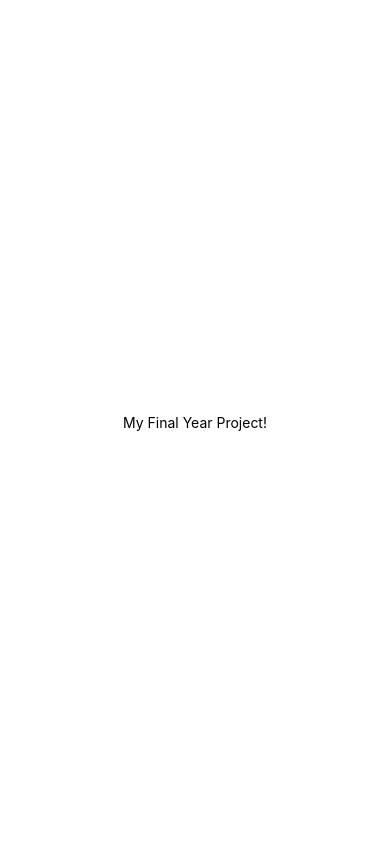
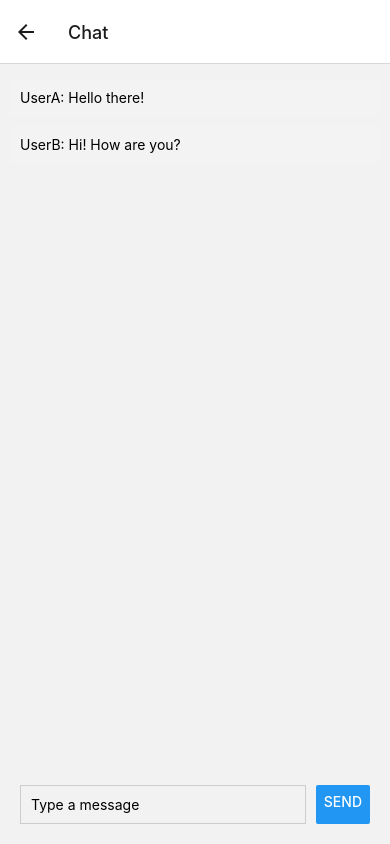
Before and after one commit to Wsinthechat2912/WarzoneCommunity, a React Native app: screen /Chat in a window 390 px wide. Built offline with nearby package versions, Linux system fonts and the light colour scheme.

Commit message:
made a login page

```diff
--- a/App.js
+++ b/App.js
@@ -1,20 +1,13 @@
-import { StatusBar } from 'expo-status-bar';
-import { StyleSheet, Text, View } from 'react-native';
+import React from "react";
+import AppNavigator from "./src/navigation/AppNavigator";
+import { AuthProvider } from "./src/contexts/AuthContext";
 
-export default function App() {
+const App = () => {
   return (
-    <View style={styles.container}>
-      <Text>My Final Year Project!</Text>
-      <StatusBar style="auto" />
-    </View>
+    <AuthProvider>
+      <AppNavigator />
+    </AuthProvider>
   );
-}
+};
 
-const styles = StyleSheet.create({
-  container: {
-    flex: 1,
-    backgroundColor: '#fff',
-    alignItems: 'center',
-    justifyContent: 'center',
-  },
-});
+export default App;
--- /dev/null
+++ b/src/contexts/AuthContext.js
@@ -0,0 +1,24 @@
+import React, { createContext, useContext, useState } from "react";
+
+const AuthContext = createContext({
+  user: null,
+  login: (username) => {},
+});
+
+export const AuthProvider = ({ children }) => {
+  const [user, setUser] = useState(null);
+
+  const login = (username) => {
+    setUser({ username });
+  };
+
+  return (
+    <AuthContext.Provider value={{ user, login }}>
+      {children}
+    </AuthContext.Provider>
+  );
+};
+
+export const useAuth = () => useContext(AuthContext);
+
+export default AuthContext;
--- /dev/null
+++ b/src/entity/auth/LoginScreen.js
@@ -0,0 +1,42 @@
+import React, { useState } from "react";
+import { Button, TextInput, View, Text, ActivityIndicator } from "react-native";
+import { useNavigation } from "@react-navigation/native";
+import authService from "./authService";
+
+const LoginScreen = () => {
+  const navigation = useNavigation();
+  const [username, setUsername] = useState("");
+  const [isLoading, setIsLoading] = useState(false);
+  const [error, setError] = useState("");
+
+  const handleLogin = async () => {
+    setIsLoading(true);
+    const isValidUser = await authService.login(username);
+    setIsLoading(false);
+
+    if (isValidUser) {
+      navigation.navigate("Chat");
+    } else {
+      setError("Invalid username");
+    }
+  };
+
+  return (
+    <View style={{ flex: 1, justifyContent: "center", padding: 20 }}>
+      {error ? <Text style={{ color: "red" }}>{error}</Text> : null}
+      <TextInput
+        placeholder="Username"
+        value={username}
+        onChangeText={setUsername}
+        style={{ marginBottom: 20, borderWidth: 1, padding: 10 }}
+      />
+      {isLoading ? (
+        <ActivityIndicator />
+      ) : (
+        <Button title="Log In" onPress={handleLogin} />
+      )}
+    </View>
+  );
+};
+
+export default LoginScreen;
--- /dev/null
+++ b/src/entity/auth/authService.js
@@ -0,0 +1,12 @@
+const authService = {
+  login: async (username) => {
+    // API
+    return new Promise((resolve) => {
+      setTimeout(() => {
+        resolve(username === "admin");
+      }, 1000);
+    });
+  },
+};
+
+export default authService;
--- /dev/null
+++ b/src/entity/message/ChatScreen.js
@@ -0,0 +1,65 @@
+import React, { useState } from "react";
+import {
+  View,
+  TextInput,
+  Button,
+  FlatList,
+  Text,
+  StyleSheet,
+} from "react-native";
+
+const mockMessages = [
+  { id: "1", text: "Hello there!", author: "UserA" },
+  { id: "2", text: "Hi! How are you?", author: "UserB" },
+];
+
+const ChatScreen = () => {
+  const [messageText, setMessageText] = useState("");
+
+  const sendMessage = () => {
+    console.log(messageText);
+    setMessageText("");
+  };
+
+  return (
+    <View style={{ flex: 1, padding: 10 }}>
+      <FlatList
+        data={mockMessages}
+        keyExtractor={(item) => item.id}
+        renderItem={({ item }) => (
+          <Text style={styles.message}>{`${item.author}: ${item.text}`}</Text>
+        )}
+      />
+      <View style={styles.inputContainer}>
+        <TextInput
+          style={styles.input}
+          value={messageText}
+          onChangeText={setMessageText}
+          placeholder="Type a message"
+        />
+        <Button title="Send" onPress={sendMessage} />
+      </View>
+    </View>
+  );
+};
+
+const styles = StyleSheet.create({
+  message: {
+    padding: 10,
+    marginVertical: 5,
+    backgroundColor: "#f3f3f3",
+  },
+  inputContainer: {
+    flexDirection: "row",
+    padding: 10,
+  },
+  input: {
+    flex: 1,
+    marginRight: 10,
+    borderWidth: 1,
+    borderColor: "#cccccc",
+    padding: 10,
+  },
+});
+
+export default ChatScreen;
--- /dev/null
+++ b/src/navigation/AppNavigator.js
@@ -0,0 +1,26 @@
+import React from "react";
+import { NavigationContainer } from "@react-navigation/native";
+import { createNativeStackNavigator } from "@react-navigation/native-stack";
+import LoginScreen from "../entity/auth/LoginScreen";
+import ChatScreen from "../entity/message/ChatScreen";
+
+const Stack = createNativeStackNavigator();
+
+const AppNavigator = () => (
+  <NavigationContainer>
+    <Stack.Navigator initialRouteName="Login">
+      <Stack.Screen
+        name="Login"
+        component={LoginScreen}
+        options={{ title: "Log In" }}
+      />
+      <Stack.Screen
+        name="Chat"
+        component={ChatScreen}
+        options={{ title: "Chat" }}
+      />
+    </Stack.Navigator>
+  </NavigationContainer>
+);
+
+export default AppNavigator;
```
